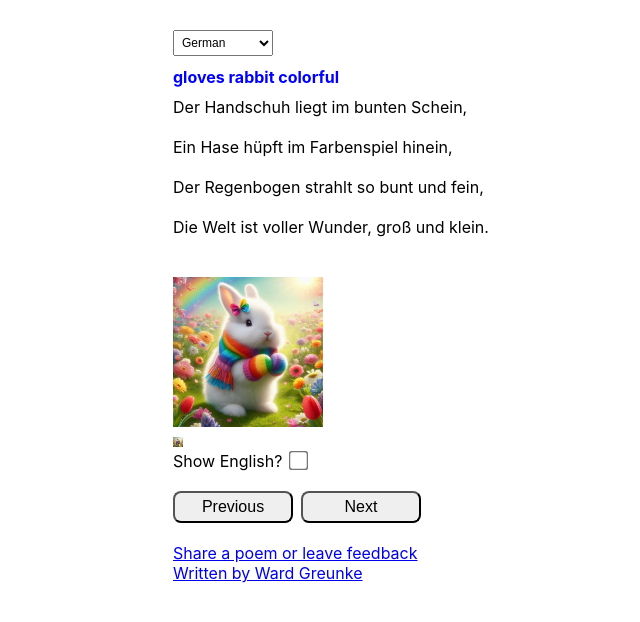
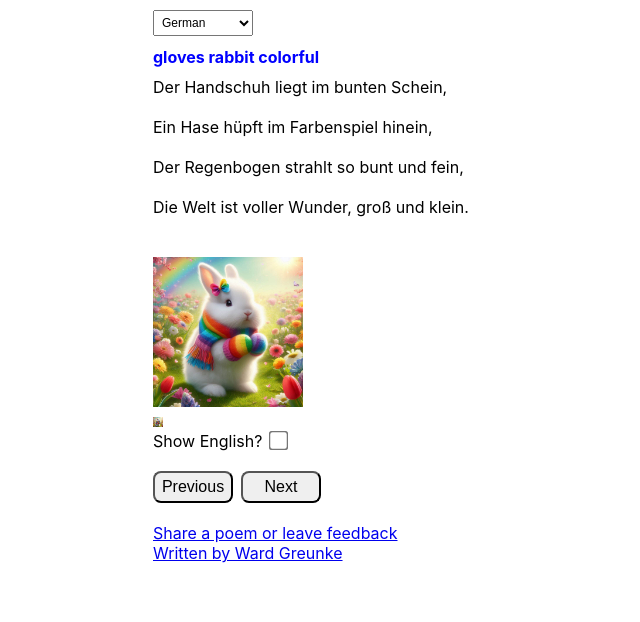
Before and after one commit to wgreunke/poems, a React (Create React App) app: page / in a window 1280 px wide. Shown: the top 622 px of the page, without its empty margins (71-711 px from the left). Built offline with nearby package versions, Linux system fonts and the light colour scheme.

Commit message:
Fixing button widths and top height.

```diff
--- a/src/App.js
+++ b/src/App.js
@@ -129,9 +129,9 @@ const ToggleSwitch=({handleToggle, showBase})=>{
 const NavigationButtons = ({ onNext, onPrevious }) => {
   return (
     <div>
-      <button onClick={onPrevious} style={{ fontSize: '1rem', padding: '5px', borderRadius: '8px', width:'120px',marginRight:'8px'}} >
+      <button onClick={onPrevious} style={{ fontSize: '1rem', padding: '5px', borderRadius: '8px', width:'80px',marginRight:'8px'}} >
         Previous</button>
-      <button onClick={onNext} style={{ fontSize: '1rem',padding: '5px',  borderRadius: '8px',width:'120px' }}>
+      <button onClick={onNext} style={{ fontSize: '1rem',padding: '5px',  borderRadius: '8px',width:'80px' }}>
         Next</button>
     </div>
   );
@@ -180,7 +180,7 @@ const handleToggle=()=> {setShowBase(!showBase);};
 
       {/* Display data if available */}
       {data.length > 0 && (
-        <div style={{margin:30}}>
+        <div style={{margin:'10px'}}>
           <LanguageChooser setChosenLanguage={setChosenLanguage} setCurrentIndex={setCurrentIndex} />
           <DisplayPoem poem_data={data} currentIndex={currentIndex} showBase={showBase} chosenLanguage={chosenLanguage} />
           {/* Navigation buttons */}
```
